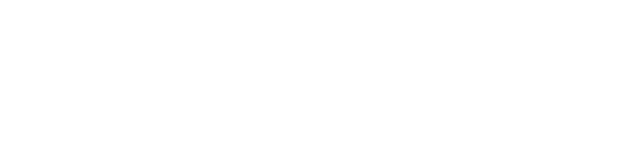
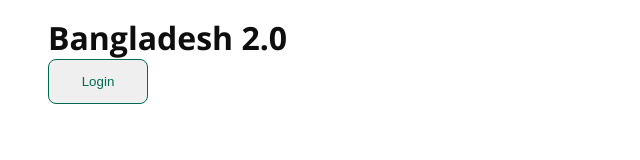
Before and after one commit to ripon122/assignment1B11, a plain HTML site: page index.html in a window 1280 px wide. Shown: the whole page, without its empty margins (0-640 px from the left). Drawn offline with nearby package versions, Linux system fonts and the light colour scheme.

Commit message:
nav tytle

```diff
--- a/index.html
+++ b/index.html
@@ -4,8 +4,43 @@
     <meta charset="UTF-8">
     <meta name="viewport" content="width=device-width, initial-scale=1.0">
     <title>Document</title>
+
+    <link rel="preconnect" href="https://fonts.googleapis.com">
+<link rel="preconnect" href="https://fonts.gstatic.com" crossorigin>
+<link href="https://fonts.googleapis.com/css2?family=Fira+Sans:ital,wght@0,100;0,200;0,300;0,400;0,500;0,600;0,700;0,800;0,900;1,100;1,200;1,300;1,400;1,500;1,600;1,700;1,800;1,900&family=Open+Sans:ital,wght@0,300..800;1,300..800&display=swap" rel="stylesheet">
+
+
+    <link rel="stylesheet" href="style/style.css">
 </head>
-<body>
+<body class="open-sans-normal">
+    <header>
+        <ul>
+            <li class="nav"> Bangladesh 2.0</li>
+            <button class="nav-button"> Login</button>
+
+
+        </ul>
+
+    </header>
+
+
+
+
+
+
+    <main>
+
+    </main>
+
+
+
+
+
+
+    <footer>
+
+    </footer>
+
 
 </body>
 </html>
--- a/style/style.css
+++ b/style/style.css
@@ -0,0 +1,35 @@
+
+
+.open-sans-normal {
+  font-family: "Open Sans", serif;
+  font-optical-sizing: auto;
+  font-style: normal;
+  font-variation-settings:
+    "wdth" 100;
+}
+
+
+/*nav style */
+
+.nav{
+    display: flex;
+    color: #0E0E0E;
+    font-size: 32px;
+    font-weight: 700;
+}
+
+.nav-button{
+    color: #006A50;
+    width: 100px;
+    height:45px;
+    border-radius: 8px;
+    box-sizing: border-box;
+    border: 1px solid rgb(0, 106, 80);
+
+
+
+
+
+
+
+}
```
